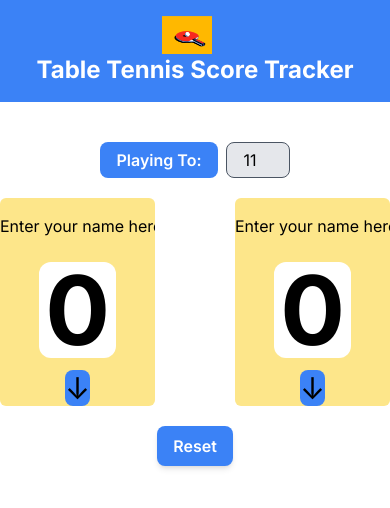
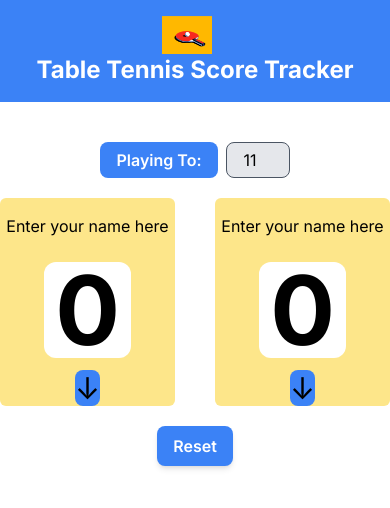
Before and after one commit to DakshGhadia/table-tennis, a Next.js app: page / in a window 390 px wide. Shown: the top 508 px of the page. Built offline with nearby package versions, Linux system fonts and the light colour scheme.

Commit message:
Fixed some css

```diff
--- a/components/GameComponents.js
+++ b/components/GameComponents.js
@@ -18,7 +18,7 @@ export default function GameComponents(){
     return (
       <>
       <PlayingTo resetCounter = {resetCounter} onChangeValue={changePlayingto}/>
-      <div className="flex mt-5 justify-center items-center gap-x-20 lg:gap-x-36">
+      <div className="flex mt-5 justify-center items-center gap-x-10 lg:gap-x-36">
         <PlayerContainer wonReset = {handleReset} playingTo={playingTo} resetCounter={resetCounter}/>
         <PlayerContainer wonReset = {handleReset} playingTo={playingTo} resetCounter={resetCounter} />
       </div>
--- a/components/PlayerContainer.js
+++ b/components/PlayerContainer.js
@@ -44,14 +44,13 @@ export default function PlayerContainer({ resetCounter, playingTo, wonReset }) {
   }
 
   return (
-    <div className="h-3/4 w-auto bg-amber-200 rounded-md flex flex-col items-center">
+    <div className="h-auto w-auto bg-amber-200 rounded-md flex flex-col items-center">
     <input
       type="text"
       value = {name}
-      className="bg-transparent border-none w-full text-center mt-4 placeholder-black"
+      className="bg-transparent border-none w-full text-center mt-4 placeholder-black placeholder-opacity-100 focus:placeholder-opacity-0 "
       placeholder = "Enter your name here"
       onChange={handleChangeName}
-
     />
     <button
       className="w-1/2 h-1/2 mt-6 bg-white flex rounded-xl justify-center items-center text-8xl font-bold"
```
